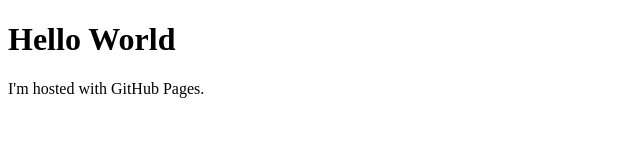
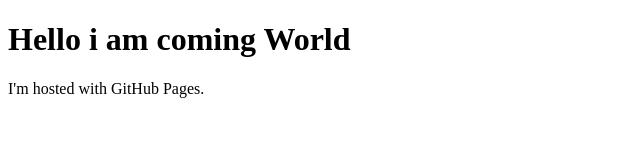
Before and after one commit to AK-sundal/AK-sundal.github.io, a plain HTML site: page index.html in a window 1280 px wide. Shown: the whole page, without its empty margins (0-640 px from the left). Drawn offline with Linux system fonts and the light colour scheme.

Commit message:
Update index.html
oo

```diff
--- a/index.html
+++ b/index.html
@@ -2,7 +2,7 @@
 <html>
 
 <body>
-    <h1>Hello World</h1>
+    <h1>Hello  i am coming World</h1>
     <p>I'm hosted with GitHub Pages.</p>
 </body>
 
```
